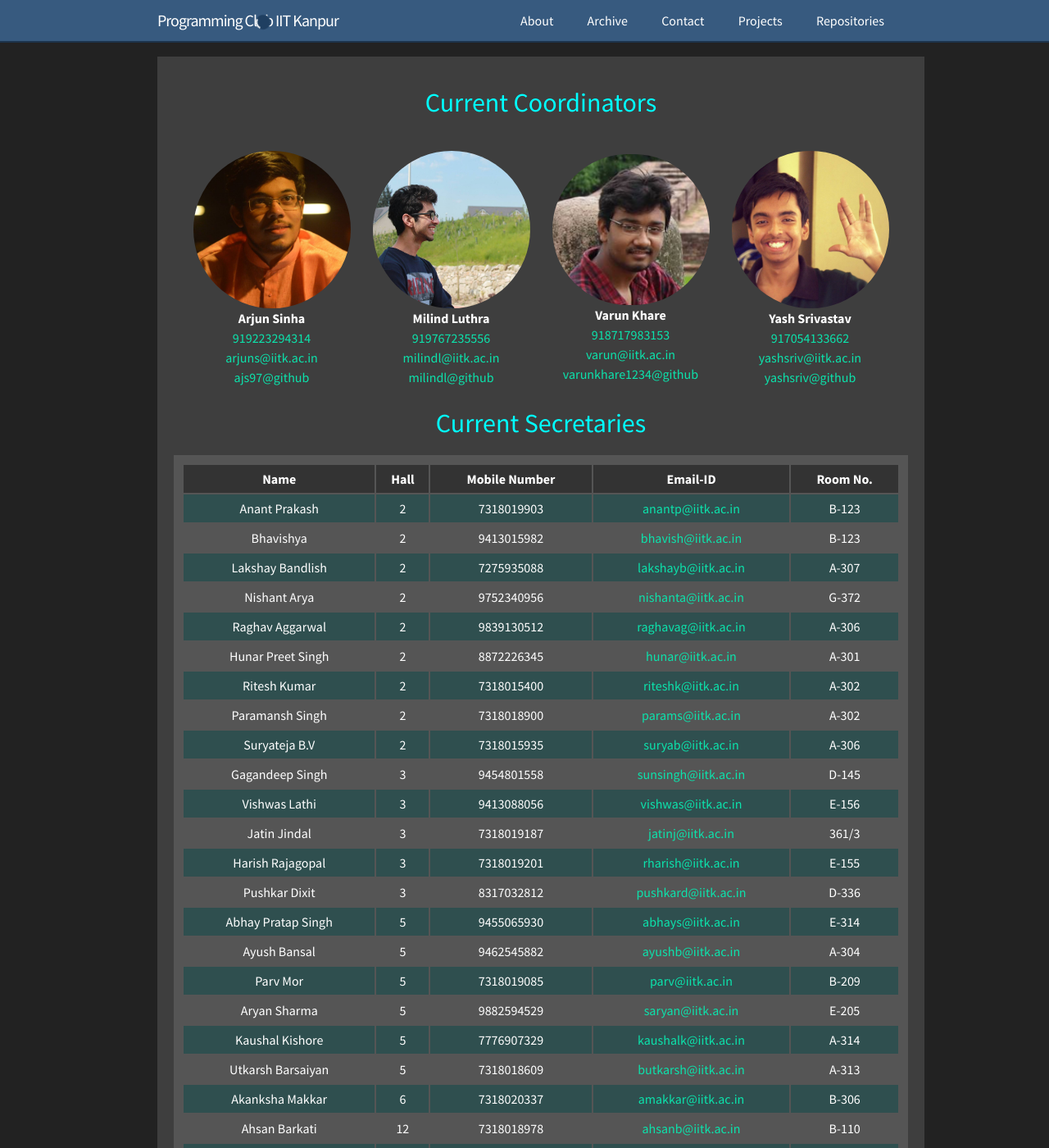
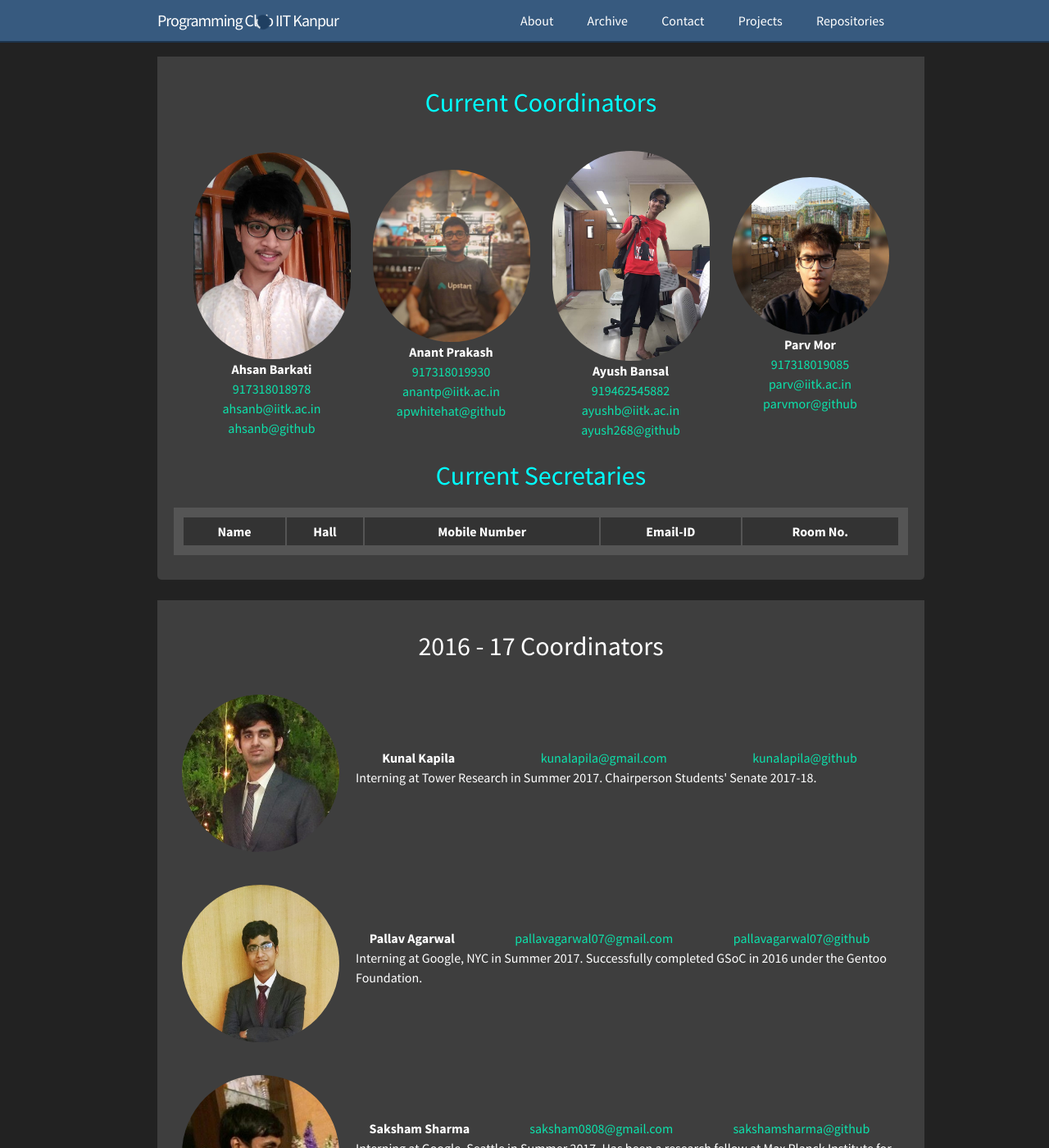
Before and after one commit to pclubiitk/pclub.in, a Jekyll site: the page built from contact.html, in a window 1280 px wide and 1400 px high. Shown: the whole window at 82% size. Built offline with Jekyll 4.4.1, drawn with Linux system fonts in a browser that asks for light colours; nearby versions of some CDN libraries; comment, search, counter and statistics services are not loaded; a style sheet for code colours, icons or effects is not loaded; some of the changed text lies outside the part shown.

Commit message:
Update new coordinators details.
Signed-off-by: Parv Mor <parvmor.pm@gmail.com>

```diff
--- a/contact.html
+++ b/contact.html
@@ -3,159 +3,27 @@ layout: default
 title: Contact
 permalink: /contact.html
 coordies:
-  'Arjun Sinha':
-    number: +919223294314
-    mail: arjuns@iitk.ac.in
-    github: ajs97
-    image: arjun.jpg
-  'Milind Luthra':
-    number: +919767235556
-    mail: milindl@iitk.ac.in
-    github: milindl
-    image: milind.jpg
-  'Varun Khare':
-    number: +918717983153
-    mail: varun@iitk.ac.in
-    github: varunkhare1234
-    image: varun.png
-  'Yash Srivastav':
-    number: +917054133662
-    mail: yashsriv@iitk.ac.in
-    github: yashsriv
-    image: yash.jpg
+  'Ahsan Barkati':
+    number: +917318018978
+    mail: ahsanb@iitk.ac.in
+    github: ahsanb
+    image: ahsan.jpg
+  'Anant Prakash':
+    number: +917318019930
+    mail: anantp@iitk.ac.in
+    github: apwhitehat
+    image: anant.jpg
+  'Ayush Bansal':
+    number: +919462545882
+    mail: ayushb@iitk.ac.in
+    github: ayush268
+    image: ayush.jpg
+  'Parv Mor':
+    number: +917318019085
+    mail: parv@iitk.ac.in
+    github: parvmor
+    image: parv.jpg
 secys:
-  'anantp':
-    name: Anant Prakash
-    hall: 2
-    number: 7318019903
-    room: B-123
-  'bhavish':
-    name: Bhavishya
-    hall: 2
-    number: 9413015982
-    room: B-123
-  'lakshayb':
-    name: Lakshay Bandlish
-    hall: 2
-    number: 7275935088
-    room: A-307
-  'nishanta':
-    name: Nishant Arya
-    hall: 2
-    number: 9752340956
-    room: G-372
-  'raghavag':
-    name: Raghav Aggarwal
-    hall: 2
-    number: 9839130512
-    room: A-306
-  'hunar':
-    name: Hunar Preet Singh
-    hall: 2
-    number: 8872226345
-    room: A-301
-  'riteshk':
-    name: Ritesh Kumar
-    hall: 2
-    number: 7318015400
-    room: A-302
-  'params':
-    name:  Paramansh Singh
-    hall: 2
-    number: 7318018900
-    room: A-302
-  'suryab':
-    name: Suryateja B.V
-    hall: 2
-    number: 7318015935
-    room: A-306
-
-  'sunsingh':
-    name: Gagandeep Singh
-    hall: 3
-    number: 9454801558
-    room: D-145
-  'vishwas':
-    name: Vishwas Lathi
-    hall: 3
-    number: 9413088056
-    room: E-156
-  'jatinj':
-    name: Jatin Jindal
-    hall: 3
-    number: 7318019187
-    room: 361/3
-  'rharish':
-    name: Harish Rajagopal
-    hall: 3
-    number: 7318019201
-    room: E-155
-  'pushkard':
-    name: Pushkar Dixit
-    hall: 3
-    number: 8317032812
-    room: D-336
-
-  'abhays':
-    name: Abhay Pratap Singh
-    hall: 5
-    number: 9455065930
-    room: E-314
-  'ayushb':
-    name: Ayush Bansal
-    hall: 5
-    number: 9462545882
-    room: A-304
-  'parv':
-    name: Parv Mor
-    hall: 5
-    number: 7318019085
-    room: B-209
-  'saryan':
-    name: Aryan Sharma
-    hall: 5
-    number: 9882594529
-    room: E-205
-  'kaushalk':
-    name: Kaushal Kishore
-    hall: 5
-    number: 7776907329
-    room: A-314
-  'butkarsh':
-    name: Utkarsh Barsaiyan
-    hall: 5
-    number: 7318018609
-    room: A-313
-  'amakkar':
-    name: Akanksha Makkar
-    hall: 6
-    number: 7318020337
-    room: B-306
-  'ahsanb':
-    name: Ahsan Barkati
-    hall: 12
-    number: 7318018978
-    room: B-110
-  'abhiyad':
-    name: Abhishek Yadav
-    hall: 12
-    number: 9005296305
-    room: B-112
-  'akashish':
-    name: Ashish Kumar
-    hall: 12
-    number: 7318015417
-    room: B-210
-  'aniketp':
-    name: Aniket Pandey
-    hall: 12
-    number: 9599881876
-    room: B-210
-  'hritvikt':
-    name: Hritvik Taneja
-    hall: 12
-    number: 8004982413
-    room: A-110
 ---
 
 <br>
```
Also changed, not shown: assets/image/ahsan.jpg (added), assets/image/anant.jpg (added), assets/image/ayush.jpg (added), assets/image/parv.jpg (added).
